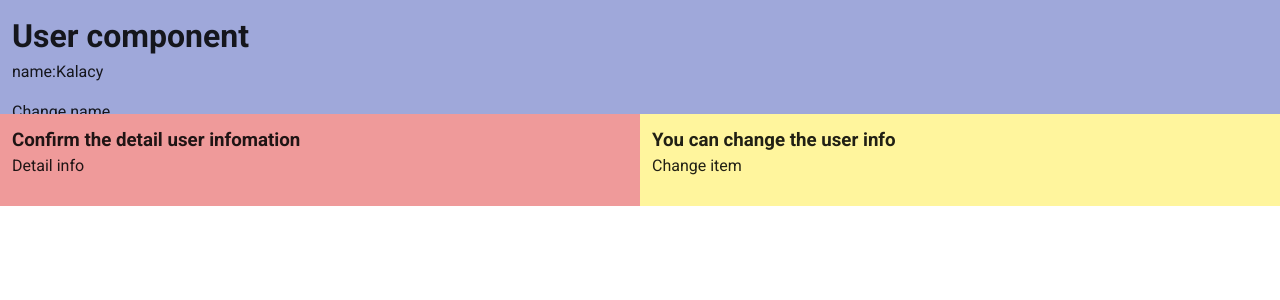
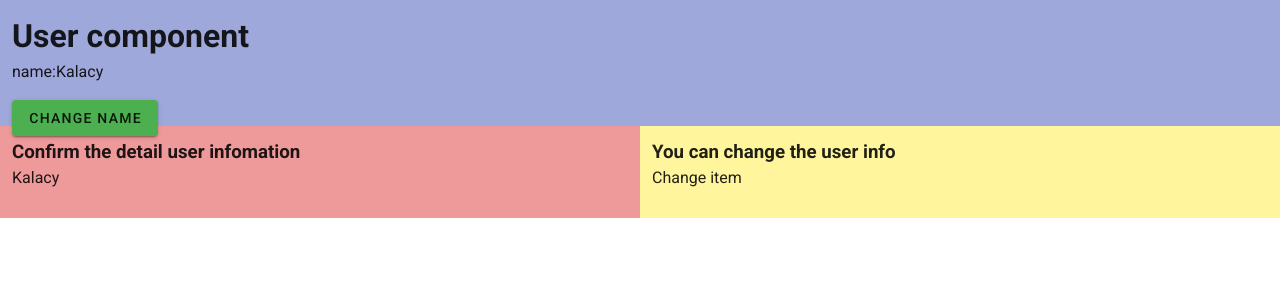
Before and after one commit to jeo19/basic-vue, a Vue app: page / in a window 1280 px wide. Shown: the top 300 px of the page. Built offline with nearby package versions, Linux system fonts and the light colour scheme.

Commit message:
feat:Pass Data to Child component with props

```diff
--- a/src/App.vue
+++ b/src/App.vue
@@ -1,15 +1,12 @@
 <template>
-  <v-app>
-    <v-content>
-      <User />
-    </v-content>
-  </v-app>
-  <!-- Parent counter:{{ getCounter }}
+  <div id="app">
+    Parent counter:{{ getCounter }}
     <button @click="addCounter({ add: 10, sub: 15 })">+</button>
     <button @click="subCounter">-</button>
     <child></child>
     <HomeComponent></HomeComponent>
-    <AppStatus></AppStatus> -->
+    <AppStatus></AppStatus>
+  </div>
 </template>
 <script>
 import Child from "@/Child.vue";
--- a/src/components/User.vue
+++ b/src/components/User.vue
@@ -1,14 +1,20 @@
 <template>
+  <v-app>
+    <v-content>
       <div class="indigo lighten-3 pa-3">
         <h1>User component</h1>
         <p>name:{{ name }}</p>
-    <button @click="changeName">Change name</button>
+        <v-btn color="green" @click="changeName">Change name</v-btn>
         <hr />
         <v-layout row wrap>
-      <v-flex xs12 sm6><UserDetail></UserDetail></v-flex>
+          <v-flex xs12 sm6
+            ><UserDetail :nameOfChild="name"></UserDetail
+          ></v-flex>
           <v-flex xs12 sm6><UserEdit></UserEdit></v-flex>
         </v-layout>
       </div>
+    </v-content>
+  </v-app>
 </template>
 <script>
 import UserDetail from "./UserDetail.vue";
--- a/src/components/UserDetail.vue
+++ b/src/components/UserDetail.vue
@@ -1,6 +1,14 @@
 <template>
   <div class="red lighten-3 pa-3">
     <h3>Confirm the detail user infomation</h3>
-    <p>Detail info</p>
+    <p>{{ nameOfChild }}</p>
   </div>
 </template>
+<script>
+export default {
+  props: ["nameOfChild"],
+  data() {
+    return {};
+  },
+};
+</script>
--- a/src/main.js
+++ b/src/main.js
@@ -14,5 +14,5 @@ new Vue({
   router,
   store,
   vuetify,
-  render: (h) => h(App),
+  render: (h) => h(User),
 }).$mount("#app");
```
Lines whose indentation alone changed are shown as unchanged.
